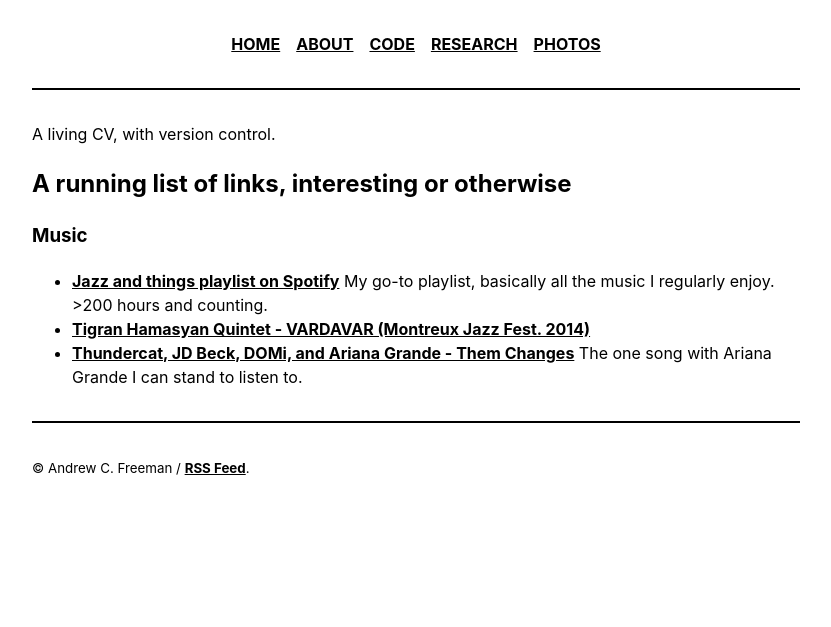
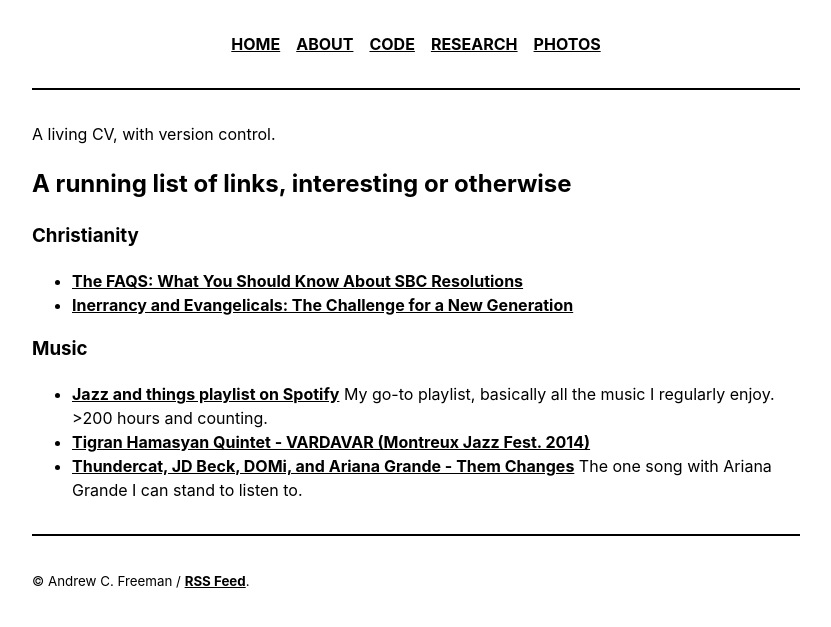
Before and after one commit to ac-freeman/acfreeman.github.io, a Jekyll site: the page built from _pages/index.md, in a window 1280 px wide. Shown: the top 627 px of the page, without its empty margins (224-1055 px from the left). Built offline with Jekyll 4.4.1, drawn with Linux system fonts in a browser that asks for light colours.

Commit message:
Update index.md

```diff
--- a/_pages/index.md
+++ b/_pages/index.md
@@ -12,6 +12,10 @@ A living CV, with version control.
 
 ## A running list of links, interesting or otherwise
 
+### Christianity
+- [The FAQS: What You Should Know About SBC Resolutions](https://www.thegospelcoalition.org/article/know-sbc-resolutions/)
+- [Inerrancy and Evangelicals: The Challenge for a New Generation](https://www.thegospelcoalition.org/article/inerrancy-evangelicals/)
+
 ### Music
 - [Jazz and things playlist on Spotify](https://open.spotify.com/playlist/43EEnlpxXMjQ2aPZVUQL15?si=743fe02876cf4988) My go-to playlist, basically all the music I regularly enjoy. >200 hours and counting.
 - <a href="https://www.youtube.com/watch?v=gzFAR6aN20g&feature=youtu.be">Tigran Hamasyan Quintet - VARDAVAR (Montreux Jazz Fest. 2014)</a>
```
